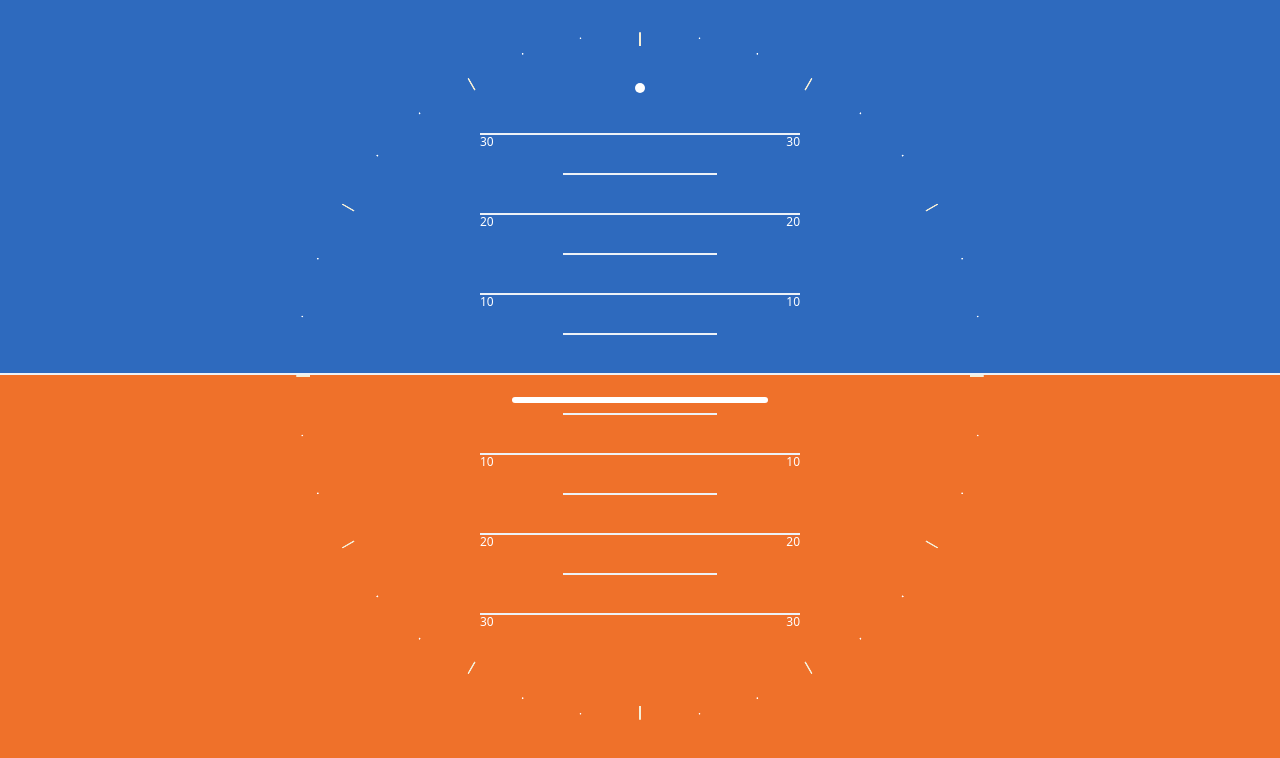
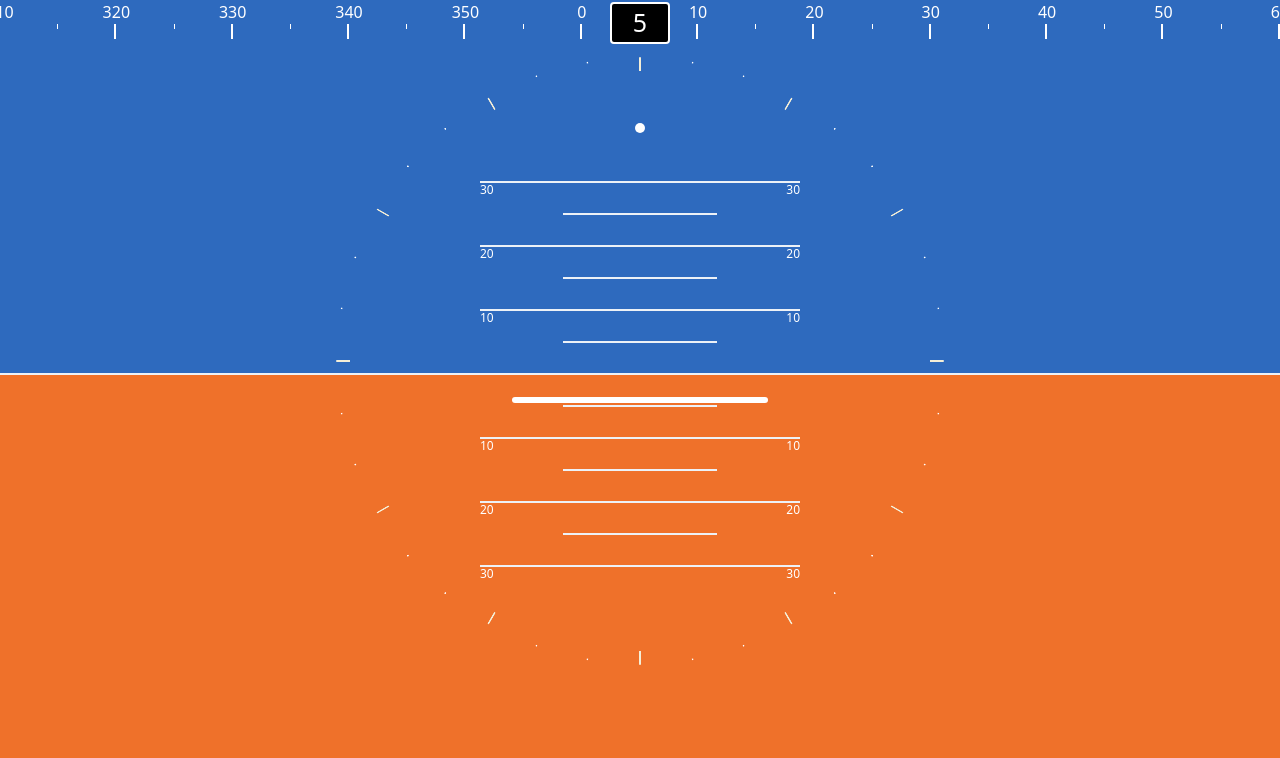
Before and after one commit to Pijuli/vuefis, a Vue app: page /#/ in a window 1280 px wide. Shown: the top 758 px of the page. Built offline with nearby package versions, Linux system fonts and the light colour scheme.

Commit message:
Compass done

```diff
--- a/src/components/AttitudeIndicator/AttitudeIndicator.vue
+++ b/src/components/AttitudeIndicator/AttitudeIndicator.vue
@@ -4,23 +4,23 @@
       <!-- Top -->
       <div class="AttitudeIndicator__up"/>
       <div class="AttitudeIndicator__upContainer">
-        <attitude-lines length="quarter" :position="80" :number="30"/>
-        <attitude-lines length="eight" :position="75"/>
-        <attitude-lines length="quarter" :position="70" :number="20"/>
-        <attitude-lines length="eight" :position="65"/>
-        <attitude-lines length="quarter" :position="60" :number="10"/>
-        <attitude-lines length="eight" :position="55"/>
+        <attitude-lines length="quarter" :position="74" :number="30"/>
+        <attitude-lines length="eight" :position="70"/>
+        <attitude-lines length="quarter" :position="66" :number="20"/>
+        <attitude-lines length="eight" :position="62"/>
+        <attitude-lines length="quarter" :position="58" :number="10"/>
+        <attitude-lines length="eight" :position="54"/>
       </div>
 
       <!-- Bottom -->
       <div class="AttitudeIndicator__down"/>
       <div class="AttitudeIndicator__downContainer">
-        <attitude-lines length="eight" :position="45"/>
-        <attitude-lines length="quarter" :position="40" :number="10"/>
-        <attitude-lines length="eight" :position="35"/>
-        <attitude-lines length="quarter" :position="30" :number="20"/>
-        <attitude-lines length="eight" :position="25"/>
-        <attitude-lines length="quarter" :position="20" :number="30"/>
+        <attitude-lines length="eight" :position="46"/>
+        <attitude-lines length="quarter" :position="42" :number="10"/>
+        <attitude-lines length="eight" :position="38"/>
+        <attitude-lines length="quarter" :position="34" :number="20"/>
+        <attitude-lines length="eight" :position="30"/>
+        <attitude-lines length="quarter" :position="26" :number="30"/>
       </div>
 
       <!-- Middle -->
--- a/src/components/AttitudeIndicator/InclinationCircle/InclinationCircle.vue
+++ b/src/components/AttitudeIndicator/InclinationCircle/InclinationCircle.vue
@@ -52,9 +52,9 @@ export default {
 
 <style lang="scss" scoped>
 .InclinationCircle {
-  top: 32px;
+  top: 57px;
   position: absolute;
-  left: calc(50% - 45vh);
+  left: calc(50% - 40vh);
   animation: spin 6s cubic-bezier(.5, 0, .5, 1) infinite;
   @keyframes spin {
     12% { transform: rotate(30deg); }
@@ -63,7 +63,7 @@ export default {
     50% { transform: rotate(0deg); }
   }
 }
-$size: 90vh;
+$size: 80vh;
 $white: #f4eed7;
 $feature : white;
 
--- a/src/components/AttitudeIndicator/StaticMarkers/StaticMarkers.vue
+++ b/src/components/AttitudeIndicator/StaticMarkers/StaticMarkers.vue
@@ -17,7 +17,7 @@ export default {
 <style lang="scss" scoped>
 .StaticMarkers {
   width: 20vw;
-  height: 40vh;
+  height: 35vh;
   bottom: calc(50% - 3px);
   left: calc(50% - 10vw);
 }
--- /dev/null
+++ b/src/components/TopCompass/TopCompass.vue
@@ -0,0 +1,100 @@
+<template>
+  <div class="TopCompass absolute">
+    <div class="TopCompass__heading absolute text-center rounded">
+      {{actualHeading}}
+    </div>
+    <div class="TopCompass__degreeContainer absolute flex" :style="{left:leftPosition+'vw'}">
+      <div class="TopCompass__10deg text-white" v-for="(degrees, index) in visibleDegrees" :key="index">
+        <div class="flex flex-col w-full">
+          <div class="text-center">
+            {{degrees}}
+          </div>
+          <div class="flex w-full">
+            <div class="TopCompass__lineBig w-1/2"/>
+            <div class="TopCompass__lineSmall w-1/2"/>
+          </div>
+        </div>
+      </div>
+
+    </div>
+  </div>
+</template>
+
+<script>
+export default {
+  name: 'TopCompass',
+  data() {
+    return {
+      actualHeading: 0,
+    }
+  },
+  computed: {
+    headingtenth () {
+      return Math.floor(this.actualHeading / 10) * 10
+    },
+    visibleDegrees() {
+      let tmp = [ ...Array(13).keys() ].map(
+        (i) => {
+          let tmp = (this.headingtenth-60)
+          if (tmp < 0) {
+            tmp += 360
+          }
+          return (tmp + i * 10)%360
+        }
+      )
+      return tmp
+    },
+    leftPosition () {
+      return -9.09 - ((this.actualHeading)%10 * 0.909)
+    },
+  },
+  mounted () {
+    this.interval = setInterval(this.simulateHeading, 1000)
+  },
+  methods: {
+    simulateHeading () {
+      this.actualHeading = (this.actualHeading + 1)%360
+    },
+  },
+}
+</script>
+
+<style lang="scss" scoped>
+.TopCompass {
+  top: 0;
+  width: 100vw;
+  height: 10vh;
+  overflow: hidden;
+}
+
+.TopCompass__heading {
+  top: 2px;
+  width: 60px;
+  left: calc(50vw - 30px);
+  background-color: black;
+  color: white;
+  z-index: 1;
+  border: 2px solid white;
+  font-size: 25px;
+}
+
+.TopCompass__degreeContainer {
+  top: 0;
+  left: -9.09vw;
+}
+
+.TopCompass__10deg {
+  width: 9.09vw;
+}
+
+.TopCompass__lineBig {
+  border-right: 2px solid white;
+  height: 15px;
+}
+
+.TopCompass__lineSmall {
+  border-right: 1px solid white;
+  height: 5px;
+}
+
+</style>
--- /dev/null
+++ b/src/components/TopCompass/index.js
@@ -0,0 +1,3 @@
+import TopCompass from './TopCompass'
+
+export default TopCompass
--- a/src/views/EfisPanel.vue
+++ b/src/views/EfisPanel.vue
@@ -1,16 +1,19 @@
 <template>
   <div class="EfisPanel h-screen overflow-hidden">
-    <AttitudeIndicator />
+    <attitude-indicator />
+    <top-compass />
   </div>
 </template>
 
 <script>
 import AttitudeIndicator from '@/components/AttitudeIndicator'
+import TopCompass from '@/components/TopCompass'
 
 export default {
   name: 'EfisPanel',
   components: {
     AttitudeIndicator,
+    TopCompass,
   },
   computed: {
     name() {
```
Also changed, not shown: 1 other file (tests, documents, lock files or other folders).
